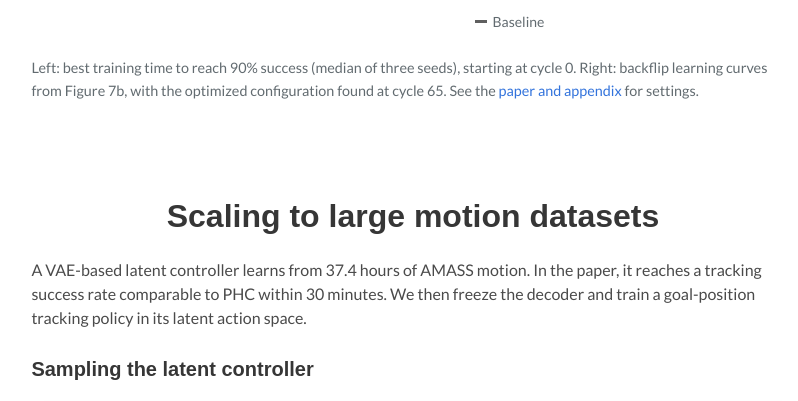
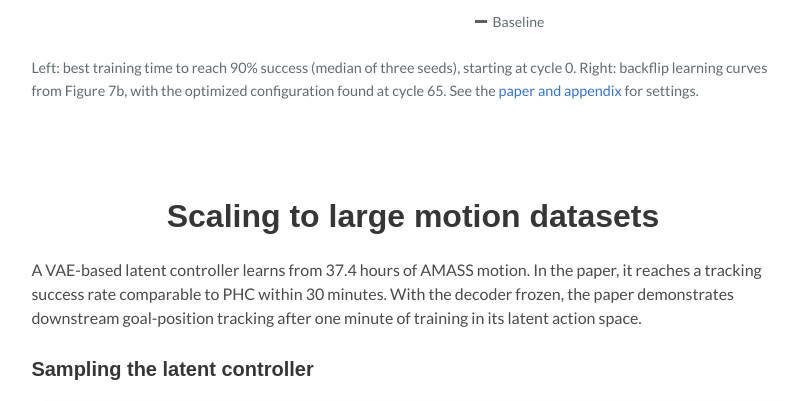
Before and after one commit to Scripter36/Scripter36.github.io, a Jekyll site: the page projects/instantmimic/index.html, which Jekyll copies as it is, in a window 1280 px wide and 900 px high, scrolled down 2890 px, cut to the strip 0-401 px from the top of the window. Shown: the whole strip, without its empty margins (227-1025 px from the left). Built offline with Jekyll 4.4.1, drawn with Linux system fonts in a browser that asks for light colours; nearby versions of some CDN libraries; some web fonts are replaced; library files that are not in the unit come from our copies; a style sheet for code colours, icons or effects is not loaded.

Commit message:
docs: include downstream training time from the paper

```diff
--- a/projects/instantmimic/index.html
+++ b/projects/instantmimic/index.html
@@ -419,7 +419,8 @@
         <h2 class="title is-3 has-text-centered">Scaling to large motion datasets</h2>
         <p>A VAE-based latent controller learns from 37.4 hours of AMASS motion.
           In the paper, it reaches a tracking success rate comparable to PHC within 30 minutes.
-          We then freeze the decoder and train a goal-position tracking policy in its latent action space.</p>
+          With the decoder frozen, the paper demonstrates downstream goal-position tracking
+          after one minute of training in its latent action space.</p>
         <figure class="amass-demo">
           <h3 class="title is-5">Sampling the latent controller</h3>
           <video controls muted playsinline loop preload="metadata" width="1440" height="960" poster="./assets/amass-latent.jpg?v=c94de5107e" aria-label="Sampling the latent controller">
```
